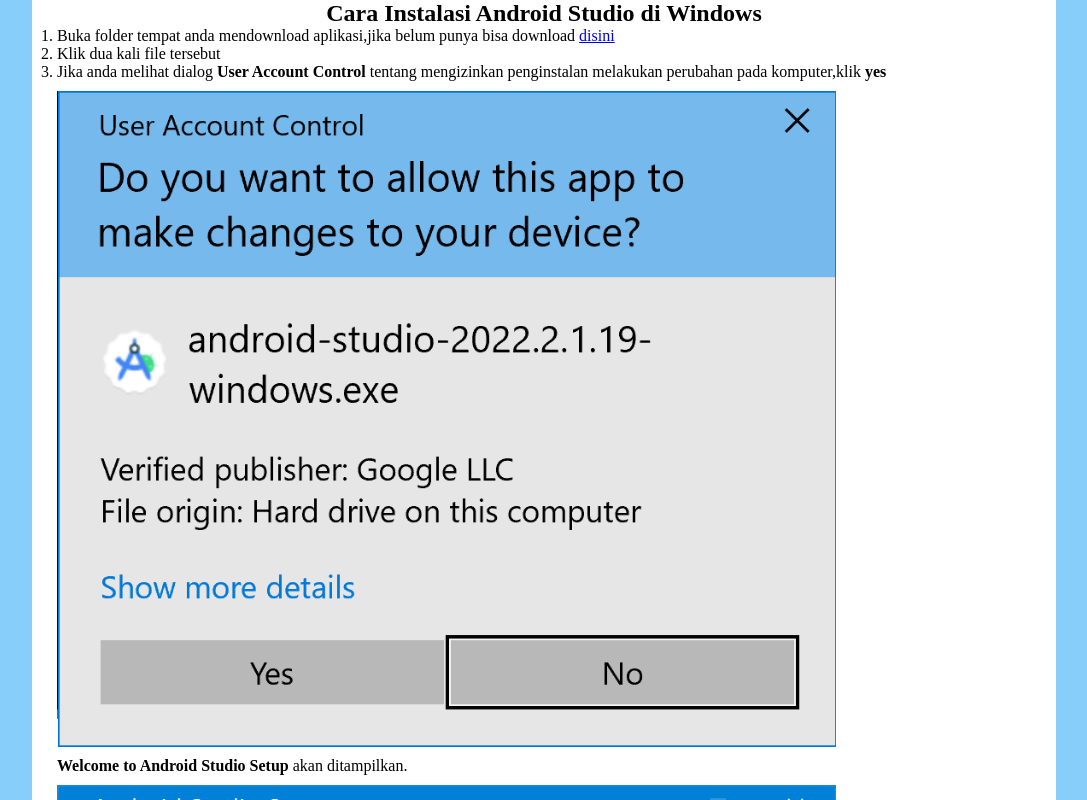
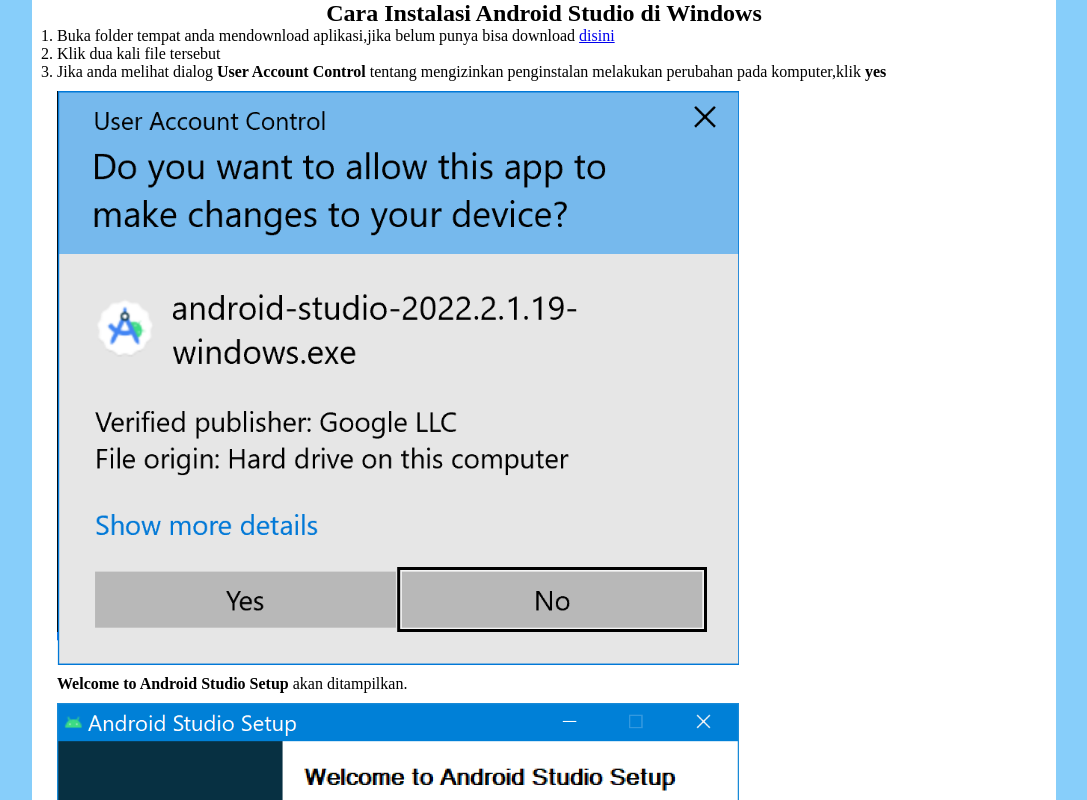
Before and after one commit to Taufiq0601/cara-instal-andoid-studio, a plain HTML site: page index.html in a window 1280 px wide. Shown: the top 800 px of the page, without its empty margins (96-1183 px from the left). Drawn offline with Linux system fonts and the light colour scheme.

Commit message:
mengganti ukuran gambar

```diff
--- a/style.css
+++ b/style.css
@@ -18,8 +18,8 @@ li {
 }
 img {
   display: block;
-  width: 80%;
-  height: 60%;
+  width: 70%;
+  height: 50%;
   margin: 10px 0;
 }
 .jarak {
```
